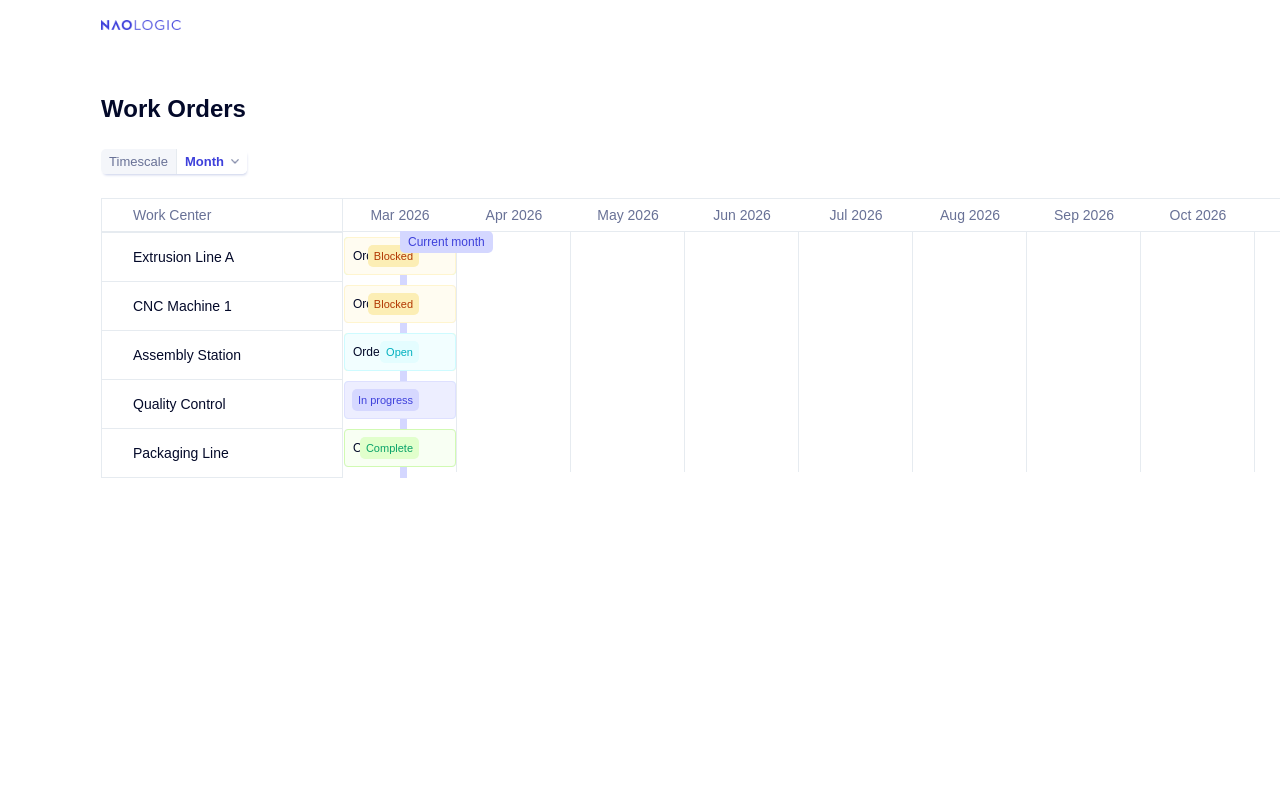
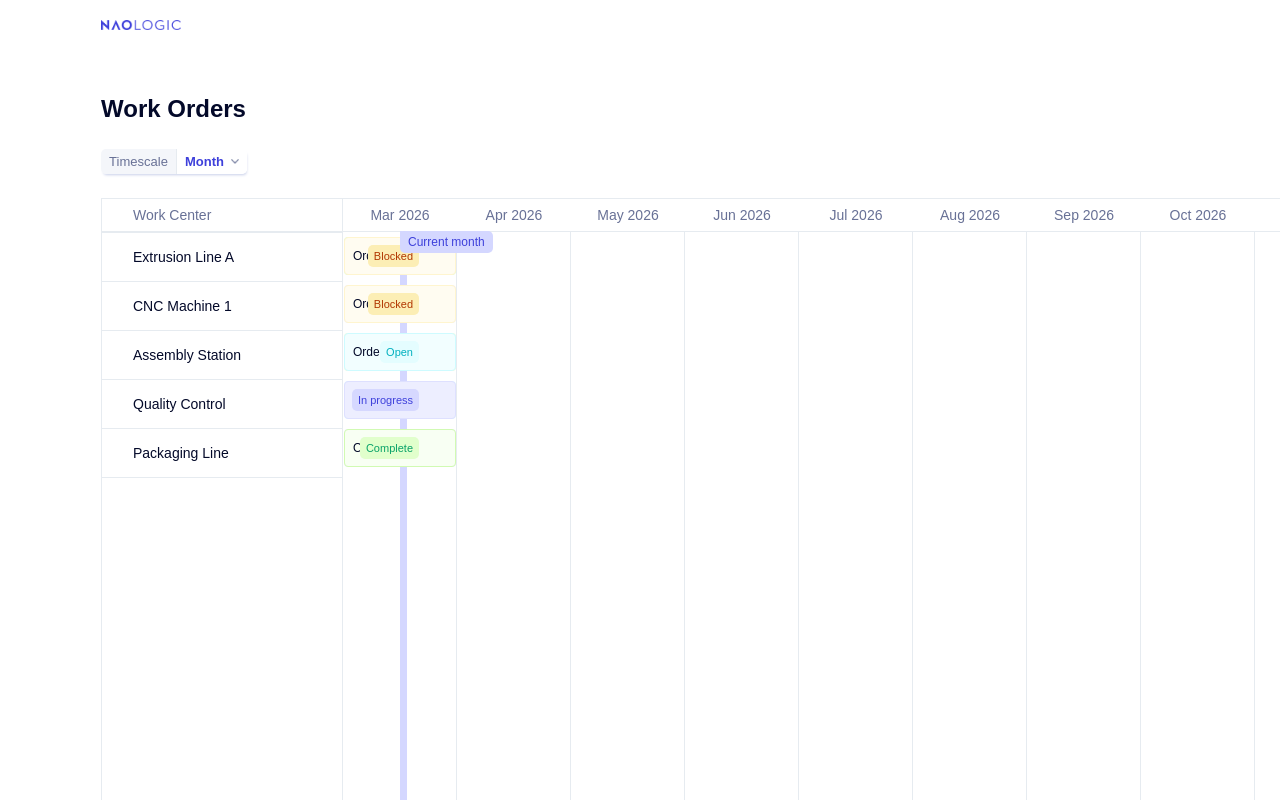
Before and after one commit to ksteve35/work-order-timeline, an Angular app: page / in a window 1280 px wide. Built offline with nearby package versions, Linux system fonts and the light colour scheme; a web font is replaced by a local one.

Commit message:
Extended timeline to bottom of page

```diff
--- a/src/app/app.component.scss
+++ b/src/app/app.component.scss
@@ -7,9 +7,17 @@ $page-left-offset: 101px;
   box-sizing: border-box;
 }
 
+html, body {
+  height: 100%;
+  margin: 0;
+}
+
 .page-content {
   padding-left: $page-left-offset;
   font-family: $page-font-family;
+  height: 100%;
+  display: flex;
+  flex-direction: column;
 }
 
 .naologic-logo-container {
@@ -28,7 +36,8 @@ $page-left-offset: 101px;
 .timeline-container {
   display: flex;
   flex-direction: column;
-  height: 100%;
+  flex: 1;
+  min-height: 0;
   font-family: $page-font-family;
 }
 
--- a/src/app/components/timeline/timeline.component.html
+++ b/src/app/components/timeline/timeline.component.html
@@ -16,6 +16,7 @@
       [class.timeline-grid--hour]="_activeTimescale === 'Hour'"
       [class.timeline-grid--day]="_activeTimescale === 'Day'"
       [style.width.px]="totalColumns * columnWidth"
+      [ngStyle]="gridBackgroundStyle"
     >
 
       <!-- WEEK: two-row header -->
@@ -92,7 +93,6 @@
       <!-- Data rows -->
       <div
         class="timeline-row"
-        [ngStyle]="gridBackgroundStyle"
         *ngFor="let wc of workCenters; trackBy: trackByWcId"
       >
         <ng-container *ngFor="let order of getOrdersForWorkCenter(wc.docId); trackBy: trackByOrderId">
--- a/src/app/components/timeline/timeline.component.scss
+++ b/src/app/components/timeline/timeline.component.scss
@@ -6,6 +6,17 @@ $left-col-width: 240px;
 $page-font-family: "Circular-Std", sans-serif;
 $row-height: 48px;
 $work-center-left-offset: 31px;
+
+// --- Host element ------------------------------------------------------------
+// app-timeline is a custom element. Without :host styles it defaults to
+// display:inline and ignores flex:1 from the parent flex container.
+
+:host {
+  display: flex;
+  flex-direction: column;
+  flex: 1;
+  min-height: 0;
+}
 
 // --- Two-column flex wrapper --------------------------------------------------
 
@@ -16,6 +27,8 @@ $work-center-left-offset: 31px;
   overflow: hidden;
   opacity: 1;
   transition: opacity 100ms ease-in;
+  flex: 1;
+  min-height: 0;
 
   &--hidden {
     opacity: 0;
@@ -31,6 +44,8 @@ $work-center-left-offset: 31px;
   border-right: $grid-border;
   z-index: 5;
   background: #fff;
+  display: flex;
+  flex-direction: column;
 }
 
 .work-center-header {
@@ -75,7 +90,7 @@ $work-center-left-offset: 31px;
 .right-column {
   flex: 1;
   overflow-x: auto;
-  overflow-y: hidden;
+  overflow-y: auto;
   overflow-anchor: none;
   scrollbar-width: none;
 
@@ -204,6 +219,8 @@ $work-center-left-offset: 31px;
 
 .timeline-grid {
   position: relative;
+  min-height: 100%;
+  background-image: var(--timeline-grid-bg);
 }
 
 .current-period-indicator {
--- a/src/app/components/timeline/timeline.component.ts
+++ b/src/app/components/timeline/timeline.component.ts
@@ -492,8 +492,10 @@ export class TimelineComponent implements OnInit, AfterViewInit, OnChanges {
   get gridBackgroundStyle(): { [k: string]: string } {
     const w = this.columnWidth
     const border = 'rgba(230, 235, 240, 1)'
+    // Set as a CSS variable on .timeline-grid so the gradient covers the full
+    // grid height rather than being repeated per row.
     return {
-      'background-image': `repeating-linear-gradient(to right, transparent 0px, transparent ${w - 1}px, ${border} ${w - 1}px, ${border} ${w}px)`
+      '--timeline-grid-bg': `repeating-linear-gradient(to right, transparent 0px, transparent ${w - 1}px, ${border} ${w - 1}px, ${border} ${w}px)`
     }
   }
 
```
